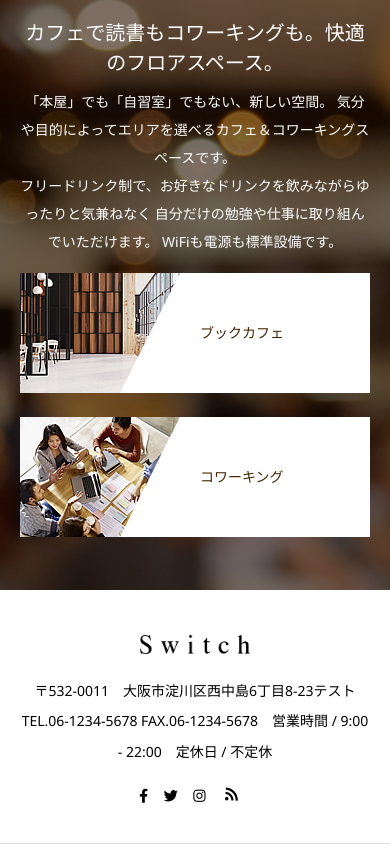
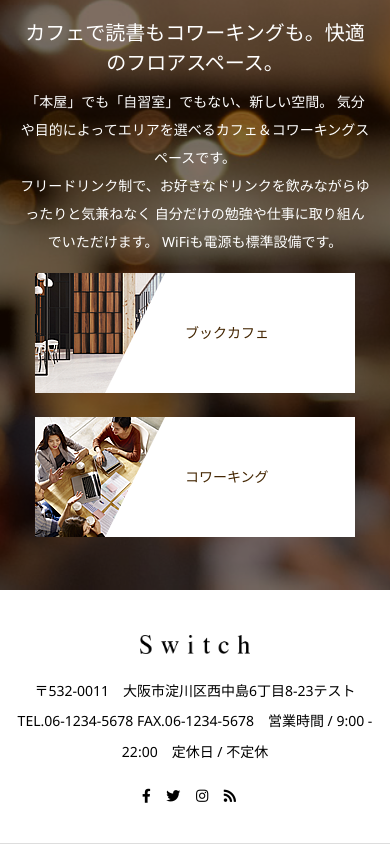
Before and after one commit to risa-shimura/last-assignment, a plain HTML site: page public/index.html in a window 390 px wide. Shown: the part 5542-6386 px from the top of the page. Drawn offline with nearby package versions, Linux system fonts and the light colour scheme.

Commit message:
update-floorspace-area #floorspace-areaをfooter外に修正。 ＃footerinfo-areaを削除。 wifiアイコンのhtmlを変更。 #floorspace-aeraのブレークポイント(max-width: 900px)を削除。 gridシステムを使って画像の並びを変更。

```diff
--- a/public/index.html
+++ b/public/index.html
@@ -305,8 +305,6 @@
           </p>
         </div>
       </section>
-    </main>
-    <footer>
       <section id="floorspace-area">
         <div class="container floorspace">
           <h2 class="floor-title">カフェで読書もコワーキングも。快適のフロアスペース。</h2>
@@ -314,14 +312,14 @@
             気分や目的によってエリアを選べるカフェ＆コワーキングスペースです。<br>
             フリードリンク制で、お好きなドリンクを飲みながらゆったりと気兼ねなく
             自分だけの勉強や仕事に取り組んでいただけます。 WiFiも電源も標準設備です。</p>
-          <ul class="floor-link">
-            <li>
+          <ul class="row floor-link">
+            <li class="col-12 col-lg-6">
               <a href="#">
                 <span>ブックカフェ</span>
                 <img src="./images/floorspace-img1.png">
               </a>
             </li>
-            <li>
+            <li class="col-12 col-lg-6">
               <a href="#">
                 <span>コワーキング</span>
                 <img src="./images/floorspace-img2.png">
@@ -329,9 +327,10 @@
             </li>
           </ul>
         </div>
-        </div>
       </section>
-      <section id="footerinfo-area">
+    </main>
+    <footer>
+      <div class="footerinfo-area">
         <div class="info container">
           <div class="info-logo">
             <a href="#">
@@ -341,13 +340,12 @@
           <p class="address">〒532-0011　大阪市淀川区西中島6丁目8-23テスト<br>
             TEL.06-1234-5678 FAX.06-1234-5678　営業時間 / 9:00 - 22:00　定休日 / 不定休</p>
           <div class="icons">
-            <a><i class="fab fa-facebook-f"></i></a>
-            <a><i class="fab fa-twitter"></i></a>
-            <a><i class="fab fa-instagram"></i></a>
-            <a><i class="fas fa-wifi"></i></a>
+            <a href="#"><i class="fab fa-facebook-f"></i></a>
+            <a href="#"><i class="fab fa-twitter"></i></a>
+            <a href="#"><i class="fab fa-instagram"></i></a>
+            <a href="#"><i class="fas fa-rss"></i></a>
           </div>
         </div>
-      </section>
     </footer>
 
     <!-- Optional JavaScript -->
--- a/public/style.css
+++ b/public/style.css
@@ -591,6 +591,93 @@ header .dropdown-group > a:hover {
   display: inline-block;
 }
 
+#floorspace-area {
+  background-image: url(./images/floorspace-background.jpg);
+  height: 500px;
+  background-position: center center;
+  background-size: cover;
+  position: relative;
+}
+
+#floorspace-area::before {
+  background: rgba(30, 10, 0, 0.5);
+  position: absolute;
+  top: 0;
+  width: 100%;
+  height: 100%;
+  content: "";
+}
+
+#floorspace-area .floorspace {
+  display: flex;
+  position: relative;
+  flex-direction: column;
+  align-items: center;
+  justify-content: center;
+  height: 100%;
+}
+
+#floorspace-area .floor-title {
+  color: #fff;
+  text-align: center;
+}
+
+#floorspace-area .floorspace > p {
+  margin-bottom: 39px;
+  color: #fff;
+  line-height: 2.6;
+  text-align: center;
+}
+
+#floorspace-area .floor-link {
+  margin: 0;
+  padding-left: 0;
+}
+
+#floorspace-area .floor-link > li {
+  list-style: none;
+}
+
+#floorspace-area .floor-link > li > a {
+  display: block;
+  position: relative;
+  width: 400px;
+  height: 120px;
+  overflow: hidden;
+  margin: 0 auto;
+}
+
+#floorspace-area .floor-link > li > a > span {
+  color: #442602;
+  position: absolute;
+  right: 0;
+  width: 170px;
+  background-color: #fff;
+  line-height: 120px;
+  font-size: 16px;
+  z-index: 1;
+}
+
+#floorspace-area .floor-link > li > a > span::before {
+  position: absolute;
+  left: -120px;
+  border-width: 120px 60px;
+  border-style: solid;
+  border-color: transparent #fff #fff transparent;
+  content: "";
+}
+
+#floorspace-area .floor-link > li > a > img {
+  transition-duration: 0.5s;
+  width: 100%;
+  height: 100%;
+  object-fit: cover;
+}
+
+#floorspace-area .floor-link > li > a:hover img {
+  transform: scale(1.2);
+}
+
 @media (max-width: 991px) {
   #top-area .heading-lead {
     padding: 0 50px;
@@ -598,6 +685,24 @@ header .dropdown-group > a:hover {
 
   #info-area .news-event {
     margin-bottom: 35px;
+  }
+
+  #floorspace-area {
+    height: auto;
+    padding: 53px 0;
+  }
+
+  #floorspace-area .floorspace > h2 {
+    font-size: 28px;
+  }
+
+  #floorspace-area .floorspace > p {
+    margin-bottom: 17px;
+    line-height: 2;
+  }
+
+  #floorspace-area .floor-link > li:nth-child(2) {
+    margin-top: 24px;
   }
 }
 
@@ -743,197 +848,18 @@ header .dropdown-group > a:hover {
     padding: 12px 10px;
     margin-bottom: 0;
   }
-}
-/* <-------- main */
-
-/* --------> footer */
-footer {
-  position: relative;
-  display: block;
-}
-
-#floorspace-area {
-  background-image: url(./images/floorspace-background.jpg);
-  height: 500px;
-  background-position: center center;
-  background-size: cover;
-  position: relative;
-}
-
-#floorspace-area::before {
-  background: rgba(30, 10, 0, 0.5);
-  position: absolute;
-  top: 0;
-  width: 100%;
-  height: 100%;
-  content: "";
-}
-
-#floorspace-area .floorspace {
-  display: flex;
-  position: relative;
-  flex-direction: column;
-  align-items: center;
-  justify-content: center;
-  height: 100%;
-}
-
-#floorspace-area .floor-title {
-  color: #fff;
-  transition: color 0.2s ease;
-  text-align: center;
-}
-
-#floorspace-area .floorspace > p {
-  margin-bottom: 39px;
-  color: #fff;
-  line-height: 2.6;
-  text-align: center;
-}
-
-#floorspace-area .floor-link {
-  margin: 0;
-  padding-left: 0;
-  display: flex;
-}
-
-#floorspace-area .floor-link > li {
-  margin: 0 15px;
-  position: relative;
-  width: 400px;
-  height: 120px;
-  overflow: hidden;
-  list-style: none;
-}
-
-#floorspace-area .floor-link > li > a {
-  display: block;
-  height: 100%;
-}
-
-#floorspace-area .floor-link > li > a > span {
-  color: #442602;
-  position: absolute;
-  right: 0;
-  width: 170px;
-  background-color: #fff;
-  line-height: 120px;
-  z-index: 1;
-  font-size: 16px;
-}
-
-#floorspace-area .floor-link > li > a > span::before {
-  position: absolute;
-  left: -120px;
-  border-width: 120px 60px;
-  border-style: solid;
-  border-color: transparent #fff #fff transparent;
-  content: "";
-}
-
-#floorspace-area .floor-link > li > a > img {
-  transition-duration: 0.5s;
-  width: 100%;
-  height: 100%;
-  object-fit: cover;
-}
-
-#floorspace-area .floor-link > li > a:hover img {
-  transform: scale(1.2);
-}
-
-#footerinfo-area {
-  background-color: #fff;
-  padding: 60px 0;
-  border-bottom: 1px solid #ddd;
-}
-
-#footerinfo-area .info {
-  text-align: center;
-}
-
-#footerinfo-area .info-logo {
-  font-size: 25px;
-  display: inline-block;
-  margin-bottom: 21px;
-}
-
-#footerinfo-area .info-logo > a > img {
-  width: 143px;
-}
-
-#footerinfo-area .address {
-  margin-bottom: 21px;
-  font-size: 14px;
-  line-height: 2.2;
-}
-
-#footerinfo-area .icons > a {
-  margin-right: 12px;
-  transition-duration: 0.2s;
-}
-
-#footerinfo-area .icons > a:hover {
-  color: #999;
-  cursor: pointer;
-}
-
-#footerinfo-area .icons > a > .fa-wifi {
-  transform: rotate(48deg);
-}
-
-@media (max-width: 991px) {
-  #floorspace-area {
-    height: auto;
-    padding: 53px 0;
-  }
 
   #floorspace-area .floorspace > h2 {
-    font-size: 28px;
-  }
-
-  #floorspace-area .floorspace > p {
-    margin-bottom: 17px;
-    line-height: 2;
-  }
-}
-
-@media (max-width: 900px) {
-  #floorspace-area .floor-link {
-    display: block;
-    width: 100%;
-  }
-
-  #floorspace-area .floor-link > li {
-    margin: 0 auto;
-  }
-
-  #floorspace-area .floor-link > li:nth-child(2) {
-    margin-top: 24px;
-  }
-}
-
-@media (max-width: 767px) {
-  #floorspace-area .floorspace > h2 {
-    margin-bottom: 10px;
     font-size: 20px;
   }
 
-  #footerinfo-area {
-    padding: 40px 0;
-  }
-
-  #footerinfo-area .info-logo > a > img {
-    width: 110px;
-  }
-
   #floorspace-area .floor-link > li > a:hover img {
-    transform: none;
+    transform: scale(1);
   }
 }
 
 @media (max-width: 500px) {
-  #floorspace-area .floor-link > li {
+  #floorspace-area .floor-link > li > a {
     width: 100%;
   }
 
@@ -948,4 +874,57 @@ footer {
     border-width: 100px 50px;
   }
 }
+/* <-------- main */
+
+/* --------> footer */
+footer {
+  position: relative;
+  display: block;
+}
+
+footer .footerinfo-area {
+  background-color: #fff;
+  padding: 60px 0;
+  border-bottom: 1px solid #ddd;
+}
+
+footer .info {
+  text-align: center;
+}
+
+footer .info-logo {
+  font-size: 25px;
+  display: inline-block;
+  margin-bottom: 21px;
+}
+
+footer .info-logo > a > img {
+  width: 143px;
+}
+
+footer .address {
+  margin-bottom: 21px;
+  font-size: 14px;
+  line-height: 2.2;
+}
+
+footer .icons > a {
+  margin-right: 12px;
+  transition-duration: 0.2s;
+}
+
+footer .icons > a:hover {
+  color: #999;
+  cursor: pointer;
+}
+
+@media (max-width: 767px) {
+  footer .footerinfo-area {
+    padding: 40px 0;
+  }
+
+  footer .info-logo > a > img {
+    width: 110px;
+  }
+}
 /* <-------- footer */
```
